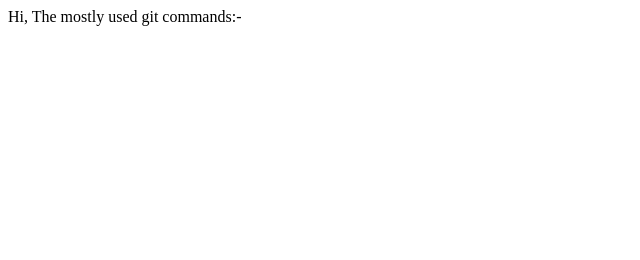
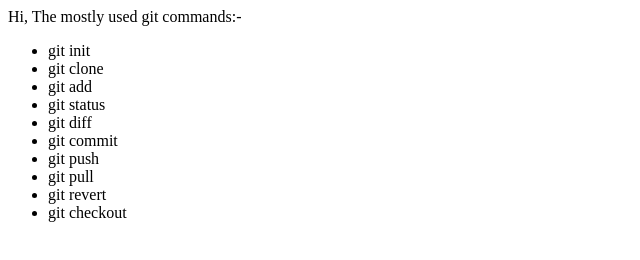
Before and after one commit to shilpa3495/Git-Commands, a plain HTML site: page index.html in a window 1280 px wide. Shown: the whole page, without its empty margins (0-640 px from the left). Drawn offline with Linux system fonts and the light colour scheme.

Commit message:
update: index file

```diff
--- a/index.html
+++ b/index.html
@@ -8,5 +8,17 @@
 </head>
 <body>
     Hi, The mostly used git commands:-
+    <ul>
+        <li>git init</li>
+        <li>git clone</li>
+        <li>git add</li>
+        <li>git status</li>
+        <li>git diff</li>
+        <li>git commit</li>
+        <li>git push</li>
+        <li>git pull</li>
+        <li>git revert</li>
+        <li>git checkout</li>
+    </ul>
 </body>
 </html>
```
